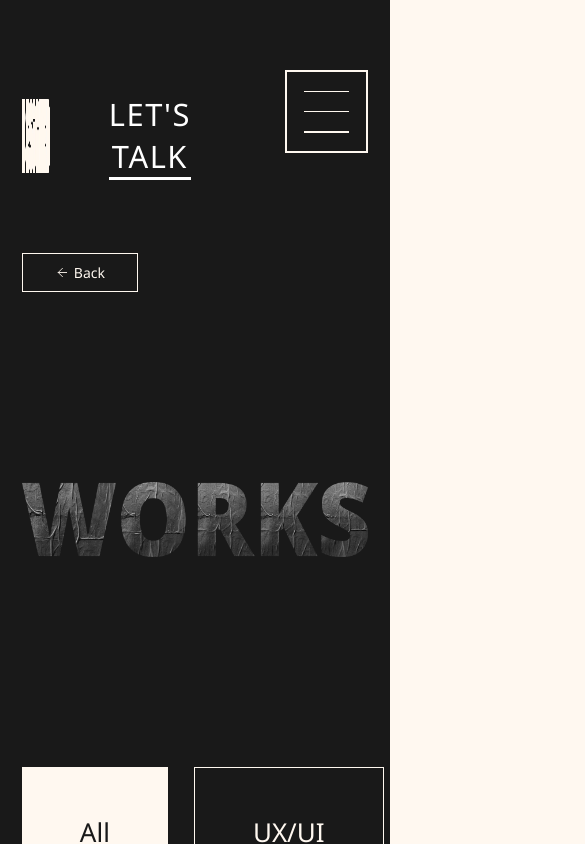
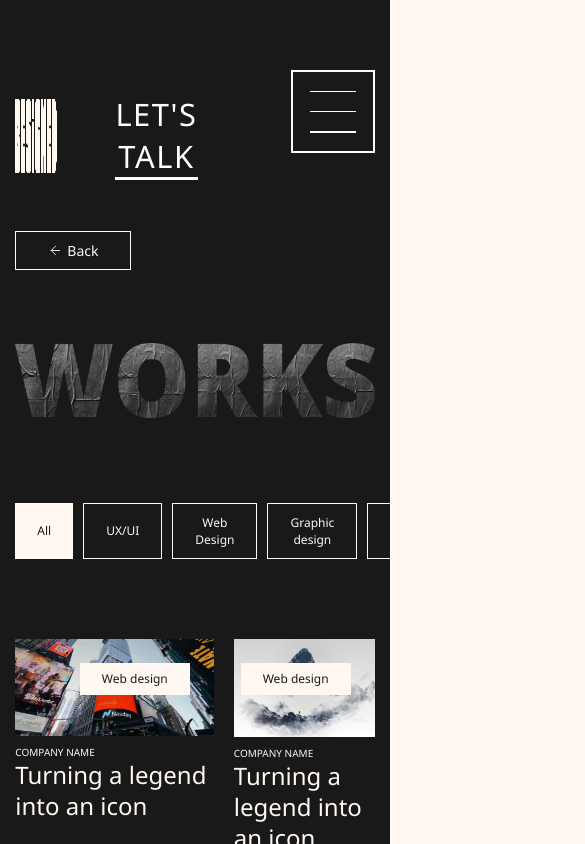
Before and after one commit to bbesigned/bbesigned, a Next.js app: page /worksPage in a window 390 px wide. Shown: the top 844 px of the page, 585 px wide, since content can reach past the window. Built offline with nearby package versions, Linux system fonts and the light colour scheme.

Commit message:
feat: add adaptive to 1024

```diff
--- a/src/app/worksPage/worksPage.module.scss
+++ b/src/app/worksPage/worksPage.module.scss
@@ -1,6 +1,7 @@
 .worksPageWrapper {
-	width: 100vw;
+	// width: 100%;
 	background-color: var(--eerie-black);
+	min-height: 100vh;
 }
 
 .worksPageContainer {
@@ -16,9 +17,10 @@
 .worksFilterWrapper {
 	display: flex;
 	gap: 26px;
-	margin-bottom: 80px;
+
 	button {
 		font-size: 26px;
+		font-size: clamp(12px, 1.02vw, 26px);
 		padding: 28px 58px;
 	}
 }
@@ -27,6 +29,7 @@
 	display: flex;
 	flex-direction: column;
 	gap: 48px;
+	padding: 80px 0 135px;
 }
 
 .worksListContainer {
@@ -41,12 +44,12 @@
 	color: var(--floral-white);
 	&__companyName {
 		line-height: 130%;
-		font-size: 18px;
+		font-size: clamp(10px, 0.94vw, 24px);
 		text-transform: uppercase;
 	}
 	&__title {
 		line-height: 130%;
-		font-size: 46px;
+		font-size: clamp(24px, 2.41vw, 62px);
 	}
 }
 .imageContainer {
@@ -57,7 +60,7 @@
 		right: 61px;
 		top: 61px;
 		color: var(--eerie-black);
-		font-size: 26px;
+		font-size: clamp(12px, 1.02vw, 26px);
 		padding: 27px 56px;
 		background-color: var(--floral-white);
 	}
@@ -66,11 +69,32 @@
 	.worksPageContainer {
 		width: 91.7vw;
 		&__imageTitle {
+			margin: 144px 0 158px 0;
 			aspect-ratio: 1760 / 367;
 		}
 	}
+	.backButton {
+		margin-top: 32px;
+	}
 
-	.imageContainer__image {
+	.worksFilterWrapper {
+		gap: 20px;
+		button {
+			padding: 20px 43px;
+		}
+	}
+	.worksListWrapper {
+		gap: 40px;
+	}
+
+	.imageContainer {
+		margin-bottom: 20px;
+		&__chips {
+			padding: 20px 43px;
+			right: 46px;
+			top: 46px;
+		}
+		&__image {
 			&_large {
 				aspect-ratio: 1018 / 498;
 			}
@@ -79,15 +103,49 @@
 			}
 		}
 	}
+}
 
 @media (max-width: 1441px) {
 	.worksPageContainer {
 		width: 88.8vw;
 		&__imageTitle {
+			margin: 107px 0 118px 0;
 			aspect-ratio: 1280 / 276;
 		}
 	}
-	.imageContainer__image {
+
+	.backButton {
+		margin-top: 22px;
+	}
+	.worksFilterWrapper {
+		gap: 15px;
+		button {
+			padding: 15px 32px;
+		}
+	}
+
+	.worksListWrapper {
+		gap: 28px;
+	}
+
+	.workWrapper {
+		color: var(--floral-white);
+		&__companyName {
+			font-size: clamp(10px, 1.02vw, 14px);
+		}
+		&__title {
+			font-size: clamp(24px, 2.36vw, 34px);
+		}
+	}
+
+	.imageContainer {
+		margin-bottom: 15px;
+		&__chips {
+			padding: 15px 32px;
+			right: 35px;
+			top: 35px;
+		}
+		&__image {
 			&_large {
 				aspect-ratio: 738 / 373;
 			}
@@ -96,3 +154,89 @@
 			}
 		}
 	}
+}
+
+@media (max-width: 1171px) {
+	.worksPageContainer {
+		width: 86.3vw;
+		&__imageTitle {
+			margin: 84px 0 96px 0;
+			aspect-ratio: 1010 / 224;
+		}
+	}
+	.backButton {
+		margin-top: 26px;
+	}
+
+	.worksFilterWrapper {
+		gap: 12px;
+		button {
+			font-size: clamp(12px, 1.2vw, 14px);
+			padding: 12px 26px;
+		}
+	}
+
+	.worksListWrapper {
+		gap: 22px;
+	}
+
+	.imageContainer {
+		margin-bottom: 12px;
+		&__chips {
+			font-size: clamp(12px, 1.2vw, 14px);
+			padding: 12px 26px;
+			right: 28px;
+			top: 28px;
+		}
+		&__image {
+			&_large {
+				aspect-ratio: 581 / 303;
+			}
+			&_small {
+				aspect-ratio: 409 / 303;
+			}
+		}
+	}
+}
+
+@media (max-width: 1025px) {
+	.worksPageContainer {
+		width: 92.14vw;
+		&__imageTitle {
+			margin: 73px 0 85px 0;
+			aspect-ratio: 944 / 196;
+		}
+	}
+	.backButton {
+		margin-top: 20px;
+	}
+
+	.worksFilterWrapper {
+		gap: 10px;
+		button {
+			padding: 10px 22px;
+		}
+	}
+
+	.worksListWrapper {
+		// gap: 20px;
+	}
+
+	.imageContainer {
+		margin-bottom: 10px;
+		&__chips {
+			padding: 10px 22px;
+			right: 24px;
+			top: 24px;
+		}
+		&__image {
+			// max-height: 265px;
+			&_large {
+				aspect-ratio: 542 / 265.6;
+			}
+			&_small {
+				aspect-ratio: 382 / 265.6;
+			}
+		}
+	}
+}
```
Lines whose indentation alone changed are shown as unchanged.
